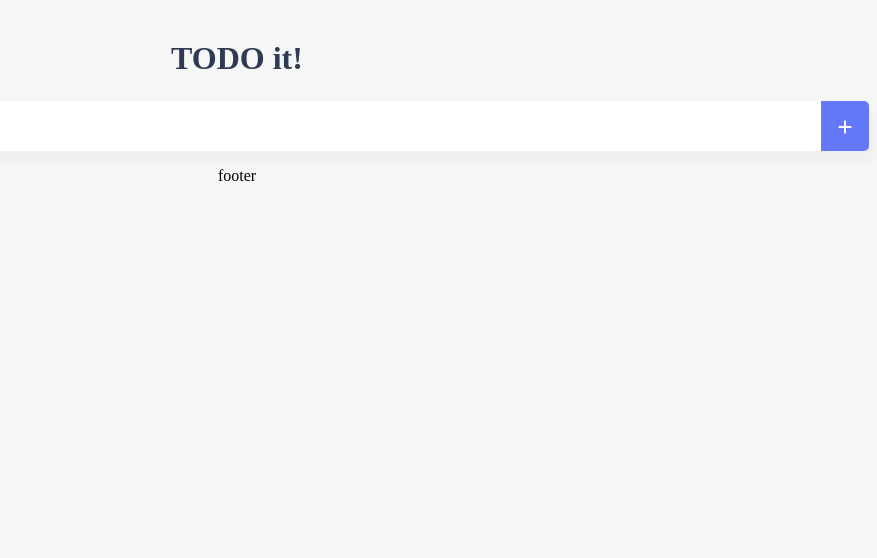
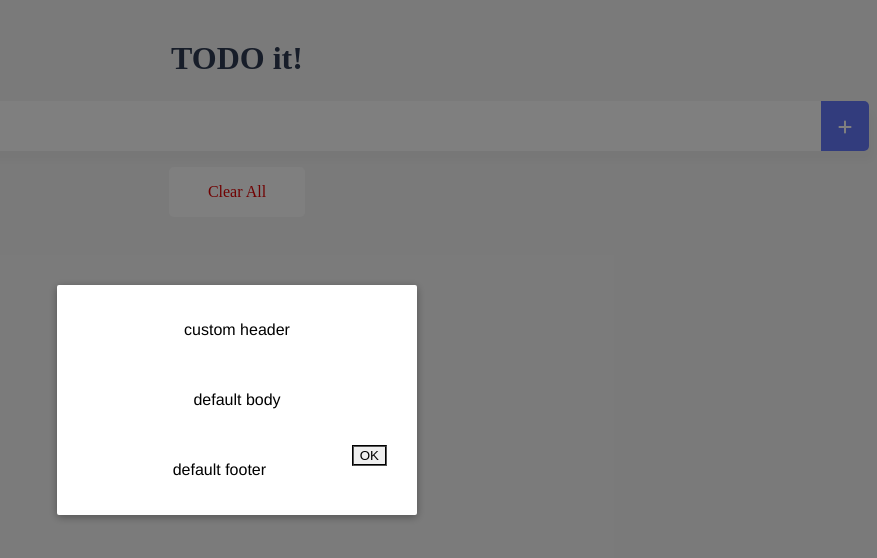
Before and after one commit to younboyoung/vue-todo, a Vue app: page / in a window 1280 px wide. Both pictures are taken after a click on the element 1248 px from the left and 126 px from the top of the page. Shown: the top 558 px of the page, without its empty margins (403-1280 px from the left). Built offline with nearby package versions, Linux system fonts and the light colour scheme.

Commit message:
feat: modal add

```diff
--- a/src/App.vue
+++ b/src/App.vue
@@ -1,9 +1,9 @@
 <template>
   <div id="app">
     <TodoHeader></TodoHeader>
-     <TodoInput></TodoInput>
-    <TodoList></TodoList>
-    <TodoFooter></TodoFooter>
+    <TodoInput v-on:addTodoItem="addOneItem"></TodoInput>
+    <TodoList v-bind:propsdata="todoItems" v-on:removeItem="removeOneItems" v-on:toggleItem="toggleOneItem"></TodoList>
+    <TodoFooter v-on:clearAll="clearAllItems"></TodoFooter>
 
   </div>
 </template>
@@ -15,6 +15,41 @@ import TodoFooter from './components/TodoFooter.vue'
 import TodoInput from './components/TodoInput.vue'
 
 export default {
+  data: function() {
+    return {
+      todoItems: []
+    }
+  },
+  methods: {
+    addOneItem: function(todoItem) {
+      var obj = {completed: false, item: todoItem};
+      localStorage.setItem(this.newTodoItem, JSON.stringify(obj));
+      this.todoItems.push(obj);
+    },
+    removeOneItems: function(todoItem, index){
+      localStorage.removeItem(todoItem.item);
+      this.todoItems.splice(index, 1);
+    },
+    toggleOneItem: function(todoItem, index){
+      this.todoItems[index].completed  = !this.todoItems[index].completed;
+
+      localStorage.removeItem(todoItem.item);
+      localStorage.setItem(todoItem.item, JSON.stringify(todoItem));
+    },
+    clearAllItems: function(){
+      localStorage.clear();
+      this.todoItems = [];
+    }
+  },
+  created: function(){
+        if(localStorage.length > 0){
+            for(var i = 0; i < localStorage.length ; i++){
+                if(localStorage.key(i) !== 'loglevel:webpack-dev-server'){
+                    this.todoItems.push(JSON.parse(localStorage.getItem(localStorage.key(i))));
+                }
+            }
+        }
+    },
   components: {
     'TodoHeader' : TodoHeader,
     'TodoList' : TodoList,
--- a/src/components/TodoFooter.vue
+++ b/src/components/TodoFooter.vue
@@ -1,15 +1,30 @@
 <template>
-  <div>
-      footer
+  <div class="clearAllContainer">
+    <span class="clearAllBtn" v-on:click="clearTodo">Clear All</span>
   </div>
 </template>
 
 <script>
 export default {
-
+  methods: {
+    clearTodo: function(){
+      this.$emit('clearAll');
+    }
+  },
 }
 </script>
 
-<style>
-
+<style scoped>
+.clearAllContainer {
+  width: 8.5rem;
+  height: 50px;
+  line-height: 50px;
+  background-color: white;
+  border-radius: 5px;
+  margin: 0 auto;
+}
+.clearAllBtn {
+  color: #e20303;
+  display: block;
+}
 </style>
--- a/src/components/TodoInput.vue
+++ b/src/components/TodoInput.vue
@@ -6,28 +6,40 @@
           <i class="fa-solid fa-plus addBtn"></i>
           <!-- <font-awesome-icon icon="fa-solid fa-plus" class="addBtn"/>  -->
       </span>
+
+      <AlertModal v-if="showModal" @close="showModal = false">
+        <template v-slot:header>custom header</template>
+      </AlertModal>
+
   </div>
 </template>
 
 <script>
+import AlertModal from './common/Modal.vue'
+
 export default {
     data: function(){
         return{
-            newTodoItem: ""
+            newTodoItem: "",
+            showModal: false
         }
     },
     methods: {
         addTodo: function(){
             if(this.newTodoItem !== ''){
-                var obj = {completed: false, item: this.newTodoItem};
-                localStorage.setItem(this.newTodoItem, JSON.stringify(obj));
+                this.$emit('addTodoItem', this.newTodoItem);
                 this.clearInput();
+            } else {
+                this.showModal = !this.showModal;
             }
         },
         clearInput: function(){
             this.newTodoItem = '';
         }
     },
+    components: {
+        AlertModal: AlertModal
+    }
 }
 </script>
 
--- a/src/components/TodoList.vue
+++ b/src/components/TodoList.vue
@@ -1,7 +1,7 @@
 <template>
   <div>
       <ul>
-          <li v-for="(todoItem, index) in todoItems" v-bind:key="todoItem.item" class="shadow">
+          <li v-for="(todoItem, index) in propsdata" v-bind:key="todoItem.item" class="shadow">
               <span class="checkBtn" v-on:click="toggleComplete(todoItem, index)" v-bind:class="{checkBtnCompleted: todoItem.completed }">
                   <i class="fas fa-check"  ></i>
               </span>
@@ -18,32 +18,16 @@
 
 <script>
 export default {
-    data: function(){
-        return{
-            todoItems: []
+    props: ['propsdata'],
+    methods: {
+        removeTodo: function(todoItem, index){
+            this.$emit('removeItem', todoItem, index);
+        },
+        toggleComplete: function(todoItem, index){
+            this.$emit('toggleItem', todoItem, index);
         }
     },
-    methods: {
-        removeTodo: function(todoItem, index){
-            localStorage.removeItem(todoItem);
-            this.todoItems.splice(index, 1);
-        },
-        toggleComplete: function(todoItem, index){
-            console.log(todoItem, index);
-            todoItem.completed = !todoItem.completed;
-            localStorage.removeItem(todoItem.item);
-            localStorage.setItem(todoItem.item, JSON.stringify(todoItem));
-        }
-    },
-    created: function(){
-        if(localStorage.length > 0){
-            for(var i = 0; i < localStorage.length ; i++){
-                if(localStorage.key(i) !== 'loglevel:webpack-dev-server'){
-                    this.todoItems.push(JSON.parse(localStorage.getItem(localStorage.key(i))));
-                }
-            }
-        }
-    }
+
 }
 </script>
 
--- /dev/null
+++ b/src/components/common/Modal.vue
@@ -0,0 +1,97 @@
+<template>
+   <transition name="modal">
+        <div class="modal-mask">
+          <div class="modal-wrapper">
+            <div class="modal-container">
+
+              <div class="modal-header">
+                <slot name="header">
+                  default header
+                </slot>
+              </div>
+
+              <div class="modal-body">
+                <slot name="body">
+                  default body
+                </slot>
+              </div>
+
+              <div class="modal-footer">
+                <slot name="footer">
+                  default footer
+                  <button class="modal-default-button" @click="$emit('close')">
+                    OK
+                  </button>
+                </slot>
+              </div>
+            </div>
+          </div>
+        </div>
+      </transition>
+</template>
+
+<style>
+.modal-mask {
+  position: fixed;
+  z-index: 9998;
+  top: 0;
+  left: 0;
+  width: 100%;
+  height: 100%;
+  background-color: rgba(0, 0, 0, 0.5);
+  display: table;
+  transition: opacity 0.3s ease;
+}
+
+.modal-wrapper {
+  display: table-cell;
+  vertical-align: middle;
+}
+
+.modal-container {
+  width: 300px;
+  margin: 0px auto;
+  padding: 20px 30px;
+  background-color: #fff;
+  border-radius: 2px;
+  box-shadow: 0 2px 8px rgba(0, 0, 0, 0.33);
+  transition: all 0.3s ease;
+  font-family: Helvetica, Arial, sans-serif;
+}
+
+.modal-header h3 {
+  margin-top: 0;
+  color: #42b983;
+}
+
+.modal-body {
+  margin: 20px 0;
+}
+
+.modal-default-button {
+  float: right;
+}
+
+/*
+ * The following styles are auto-applied to elements with
+ * transition="modal" when their visibility is toggled
+ * by Vue.js.
+ *
+ * You can easily play with the modal transition by editing
+ * these styles.
+ */
+
+.modal-enter {
+  opacity: 0;
+}
+
+.modal-leave-active {
+  opacity: 0;
+}
+
+.modal-enter .modal-container,
+.modal-leave-active .modal-container {
+  -webkit-transform: scale(1.1);
+  transform: scale(1.1);
+}
+</style>
```
